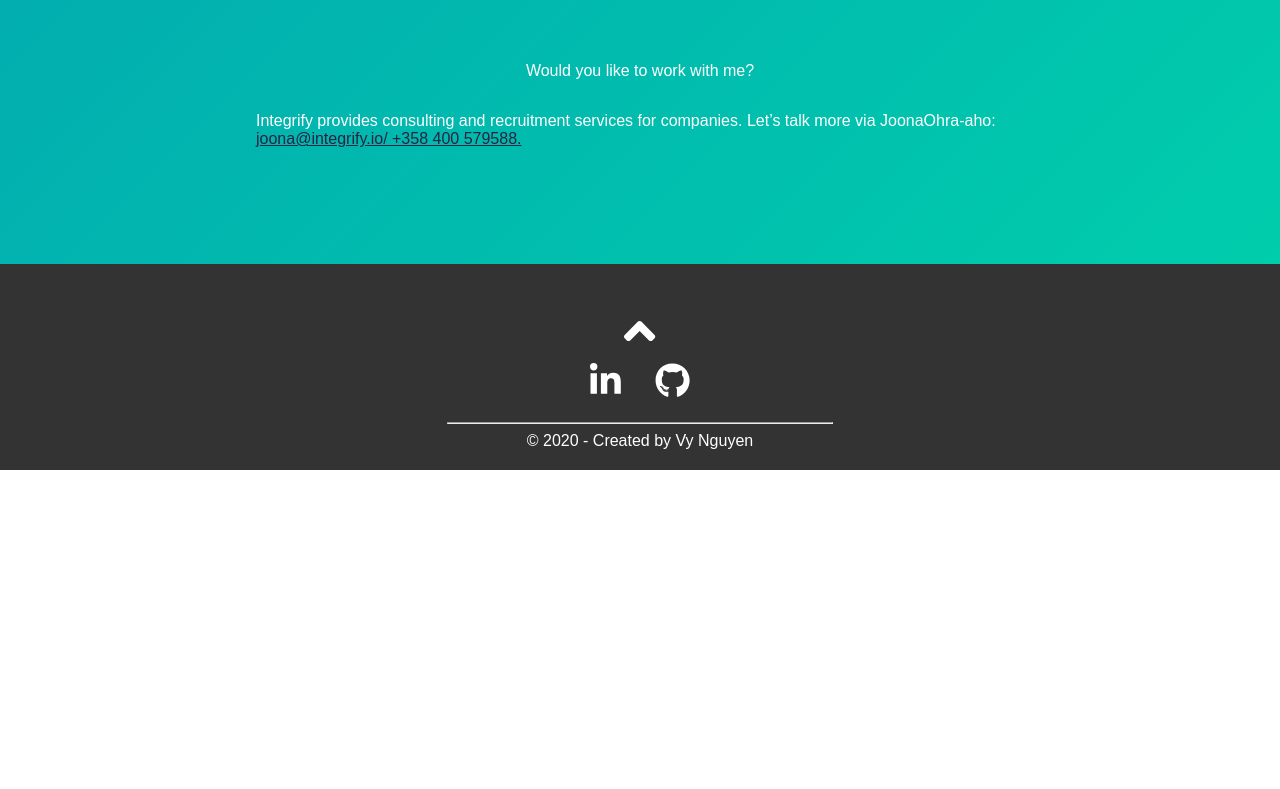
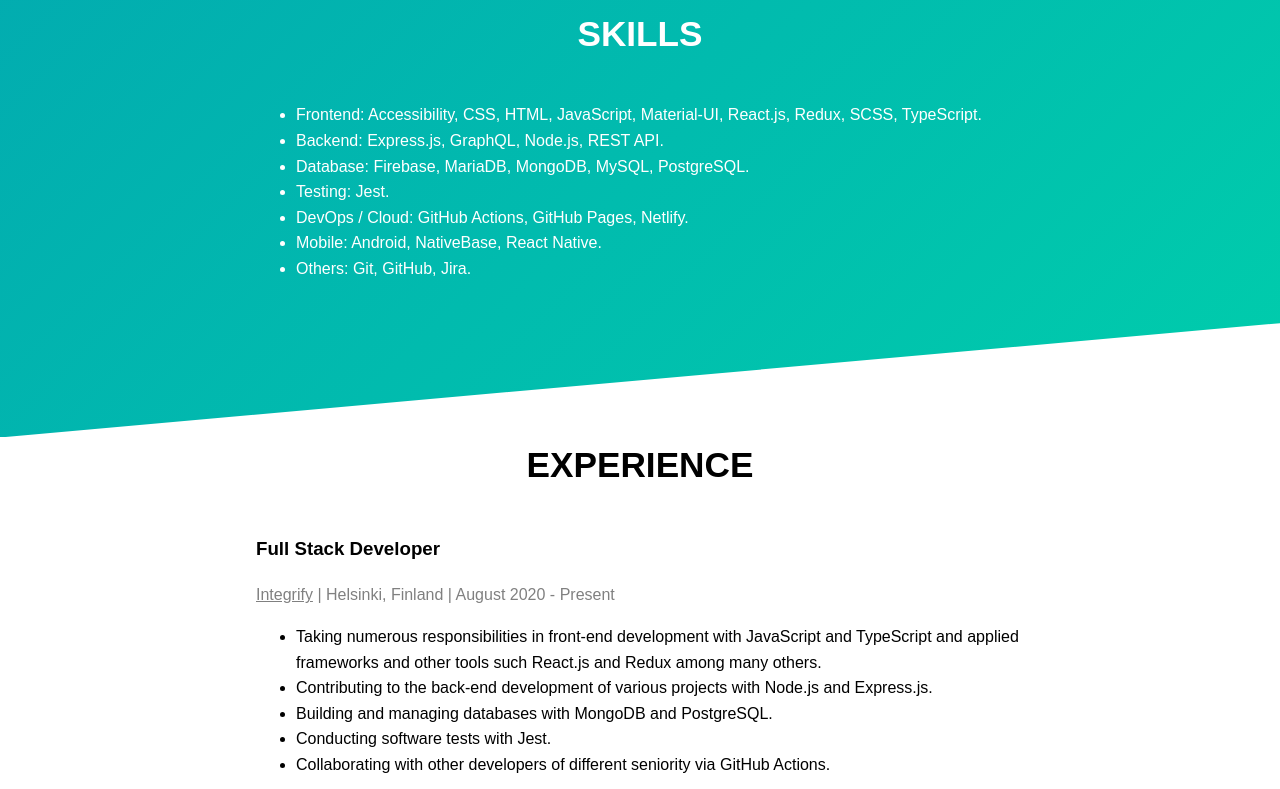
Before and after one commit to primofin/full-stack-developer-portfolio, a React (Create React App) app: page / in a window 1280 px wide. Shown: the part 2611-3400 px from the top of the page. Before the commit the page ends 3081 px from the top, so only its background shows below. Built offline with nearby package versions, Linux system fonts and the light colour scheme; a web font is replaced by a local one.

Commit message:
add skill and experience sections

```diff
--- a/src/App.tsx
+++ b/src/App.tsx
@@ -3,6 +3,8 @@ import React from 'react'
 import Hero from './components/Hero/index'
 import About from './components/About/index'
 import ProjectList from './components/ProjectList/index'
+import Skills from './components/Skills/index'
+import Experience from './components/Experience/index'
 import Contact from './components/Contact/index'
 import Footer from './components/Footer/index'
 import './style/app.scss'
@@ -13,6 +15,8 @@ function App() {
       <Hero />
       <About />
       <ProjectList />
+      <Skills />
+      <Experience />
       <Contact />
       <Footer />
     </div>
--- /dev/null
+++ b/src/components/Experience/index.tsx
@@ -0,0 +1,35 @@
+import React from 'react'
+
+import { experiences } from '../../data'
+const Experience = () => {
+  return (
+    <section id="experience">
+      <div className="experience__container">
+        <h2 className="experience__title">experience</h2>
+        {experiences.map((experience) => (
+          <div key={experience.id}>
+            <h3 className="experience__item__title">{experience.job_title}</h3>
+            <div className="experience__item__sub-info">
+              <a
+                href="https://www.integrify.io/en/"
+                rel="noreferrer"
+                target="_blank"
+              >
+                {experience.company}
+              </a>{' '}
+              | {experience.location} | {experience.starting} -{' '}
+              {experience.ending}
+            </div>
+            <ul>
+              {experience.responsibilities.map((task, index) => (
+                <li key={index}>{task}</li>
+              ))}
+            </ul>
+          </div>
+        ))}
+      </div>
+    </section>
+  )
+}
+
+export default Experience
--- a/src/components/ProjectList/index.tsx
+++ b/src/components/ProjectList/index.tsx
@@ -4,7 +4,6 @@ import SingleProject from '../SingleProject/index'
 import { projectData } from '../../data'
 
 const ProjectList = () => {
-  console.log(projectData)
   return (
     <section id="project-list">
       <div className="project-list__container">
--- /dev/null
+++ b/src/components/Skills/index.tsx
@@ -0,0 +1,41 @@
+import React from 'react'
+
+const Skills = () => {
+  return (
+    <section id="skills">
+      <div className="skills__container">
+        <h2 className="skills__title">skills</h2>
+        <ul>
+          <li>
+            <span className="skills__set">Frontend:</span> Accessibility, CSS,
+            HTML, JavaScript, Material-UI, React.js, Redux, SCSS, TypeScript.
+          </li>
+          <li>
+            <span className="skills__set">Backend:</span> Express.js, GraphQL,
+            Node.js, REST API.
+          </li>
+          <li>
+            <span className="skills__set">Database:</span> Firebase, MariaDB,
+            MongoDB, MySQL, PostgreSQL.
+          </li>
+          <li>
+            <span className="skills__set">Testing:</span> Jest.
+          </li>
+          <li>
+            <span className="skills__set">DevOps / Cloud:</span> GitHub Actions,
+            GitHub Pages, Netlify.
+          </li>
+          <li>
+            <span className="skills__set">Mobile:</span> Android, NativeBase,
+            React Native.
+          </li>
+          <li>
+            <span className="skills__set">Others:</span> Git, GitHub, Jira.
+          </li>
+        </ul>
+      </div>
+    </section>
+  )
+}
+
+export default Skills
--- a/src/data.ts
+++ b/src/data.ts
@@ -14,12 +14,31 @@ export const projectData = [
   },
   {
     id: nanoid(),
-    imgs: ['https://i.imgur.com/SbSyzg5.png'],
+    imgs: ['https://i.imgur.com/GgXtf1z.gif'],
     title: 'Amour E-commerce',
     info:
       'A CRUD based web application mainly built for showcasing abilities to full-stack architecture, handling authentication, local storage, and state management with Redux. It was an individual project that I performed the development of both front-end and back-end prototypes.',
     info2: '',
     url: 'https://ecommerce-app-client.herokuapp.com/',
     repo: 'https://github.com/vynmetropolia/ecommerce-app-client', // if no repo, the button will not show up
-  }
+  },
 ]
+
+export const experiences = [
+  {
+    id: nanoid(),
+    job_title: 'Full Stack Developer',
+    company: 'Integrify',
+    location: 'Helsinki, Finland',
+    starting: 'August 2020',
+    ending: 'Present',
+    responsibilities: [
+      `Taking numerous responsibilities in front-end development with JavaScript and TypeScript
+    and applied frameworks and other tools such  React.js and Redux among many others.`,
+      `Contributing to the back-end development of various projects with Node.js and Express.js.`,
+      `Building and managing databases with MongoDB and PostgreSQL.`,
+      `Conducting software tests with Jest.`,
+      `Collaborating with other developers of different seniority via GitHub Actions.`,
+    ],
+  },
+]
--- a/src/style/abstracts/_mixins.scss
+++ b/src/style/abstracts/_mixins.scss
@@ -33,3 +33,16 @@
   border-image-slice: 1;
   cursor: pointer;
 }
+
+@mixin container {
+  width: 60%;
+  margin: auto;
+}
+@mixin section-title {
+  margin-top: 0;
+  margin-bottom: 40px;
+  text-align: center;
+  text-transform: uppercase;
+  font-family: Mont-title, sans-serif;
+  font-size: $big-font-size;
+}
--- a/src/style/app.scss
+++ b/src/style/app.scss
@@ -16,11 +16,14 @@
 body {
   font-family: Mont-body, sans-serif;
   font-size: $default-font-size;
+  line-height: 1.6;
 }
 @import "./components/hero";
 @import "./components/about";
 @import "./components/projectList";
 @import "./components/singleProject";
+@import "./components/skills";
+@import "./components/experience";
 @import "./components/contact";
 @import "./components/footer";
 
--- a/src/style/components/_about.scss
+++ b/src/style/components/_about.scss
@@ -20,7 +20,6 @@
     &-wrapper {
       display: flex;
       flex-direction: row;
-      line-height: 1.6;
     }
     &__img {
       width: 360px;
--- /dev/null
+++ b/src/style/components/_experience.scss
@@ -0,0 +1,20 @@
+.experience {
+  &__container {
+    @include container;
+  }
+  &__title {
+    @include section-title;
+  }
+  &__item {
+    &__title {
+      text-transform: capitalize;
+      font-family: Mont-title, sans-serif;
+    }
+    &__sub-info {
+      color: grey;
+      a {
+        color: inherit;
+      }
+    }
+  }
+}
--- a/src/style/components/_projectList.scss
+++ b/src/style/components/_projectList.scss
@@ -4,11 +4,6 @@
     margin: auto;
   }
   &__title {
-    margin-top: 0;
-    margin-bottom: 40px;
-    text-align: center;
-    text-transform: uppercase;
-    font-family: Mont-title, sans-serif;
-    font-size: $big-font-size;
+    @include section-title;
   }
 }
--- /dev/null
+++ b/src/style/components/_skills.scss
@@ -0,0 +1,18 @@
+#skills {
+  color: $white-color;
+  background-image: linear-gradient(135deg, $primary-color, $secondary-color);
+  padding: 140px 0;
+  clip-path: polygon(0 20%, 100% 0, 100% 80%, 0 100%);
+}
+.skills {
+  &__container {
+    @include container;
+  }
+  &__title {
+    @include section-title;
+  }
+  &__set {
+    text-transform: capitalize;
+    font-family: Mont-title, sans-serif;
+  }
+}
```
